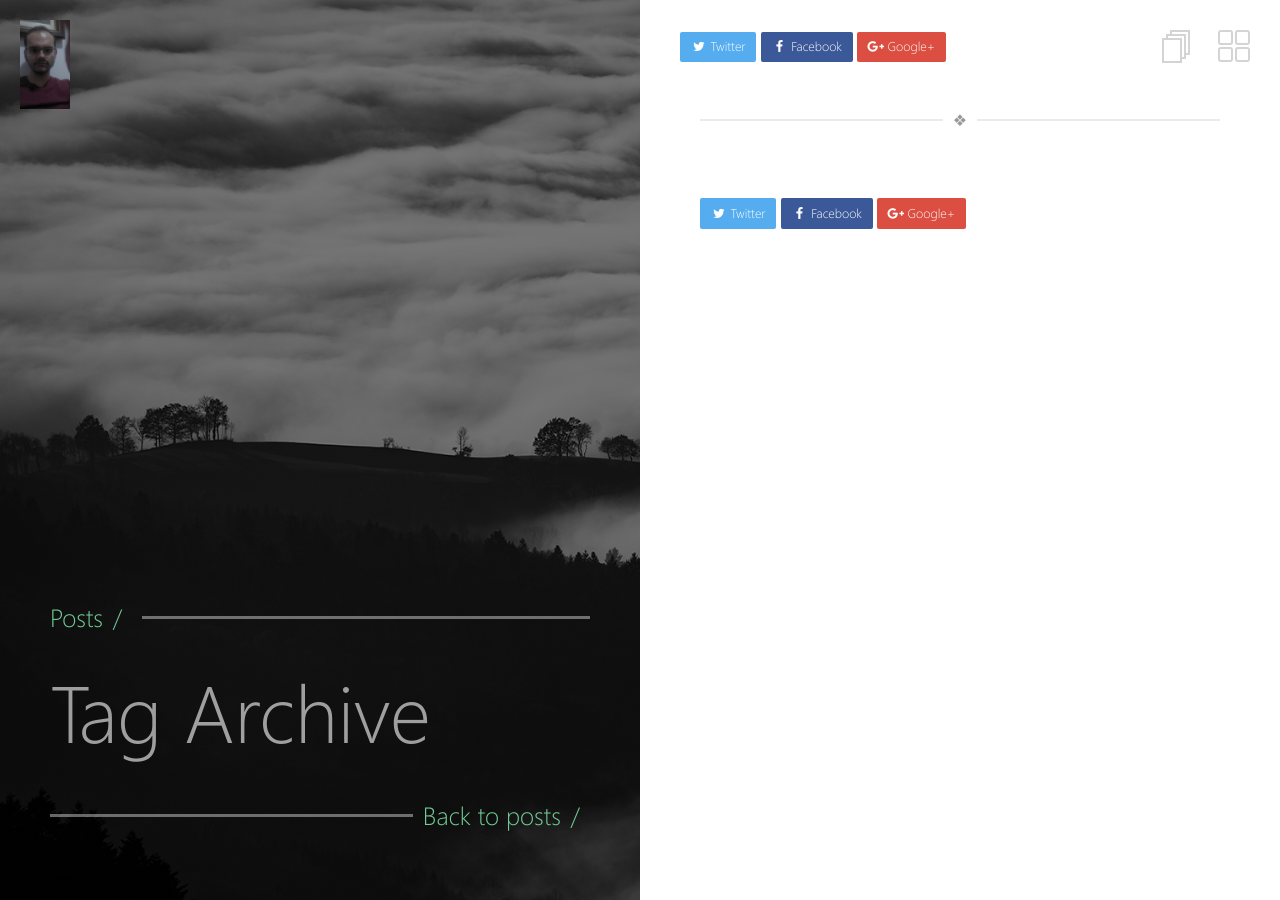
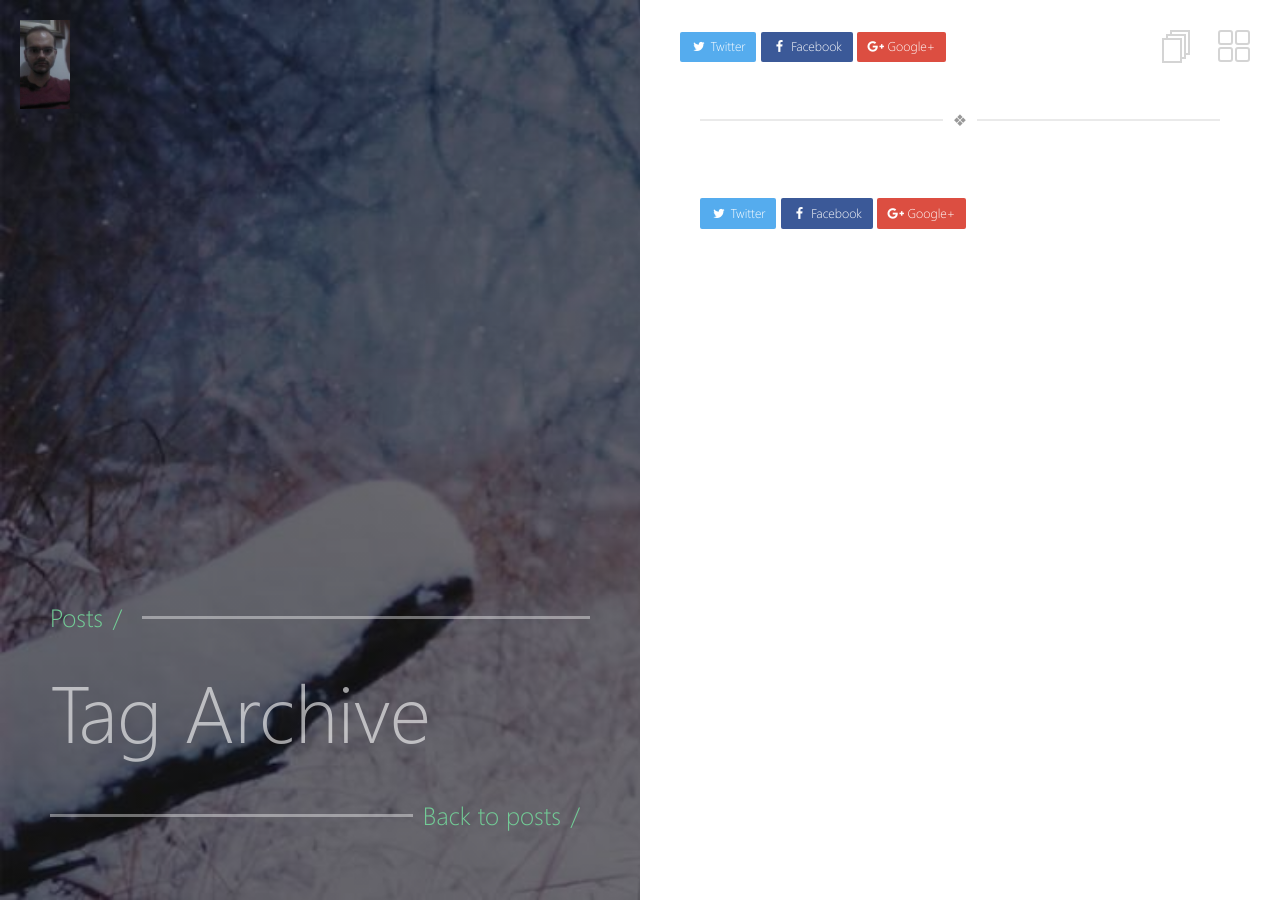
Before and after one commit to macfabris/macfabris.github.io, a Jekyll site: the page built from _pages/tags.md, in a window 1280 px wide. Built offline with Jekyll 4.4.1, drawn with Linux system fonts in a browser that asks for light colours.

Commit message:
Rename files

```diff
--- a/_config.yml
+++ b/_config.yml
@@ -8,8 +8,8 @@ locale: en_US
 # Left Block Images
 background:
   homepage: images/home.jpg                         # this image will be shown on homepage's left block
-  post-list: images/unsplash-image-10.jpg             # this image will be shown on post list page
-  default-post: images/unsplash-gallery-image-3.jpg   # this image will be shown when post's front matter doesn't specify any image
+  post-list: images/post.jpg             # this image will be shown on post list page
+  default-post: images/default-post.jpg   # this image will be shown when post's front matter doesn't specify any image
 
 # Jekyll
 permalink:          /:title/
```
Also changed, not shown: images/default-post.jpg (renamed from images/unsplash-image-10.jpg), images/halve-small.png (deleted), images/home2.png (deleted), images/post.jpg (renamed from images/unsplash-gallery-image-3.jpg).
